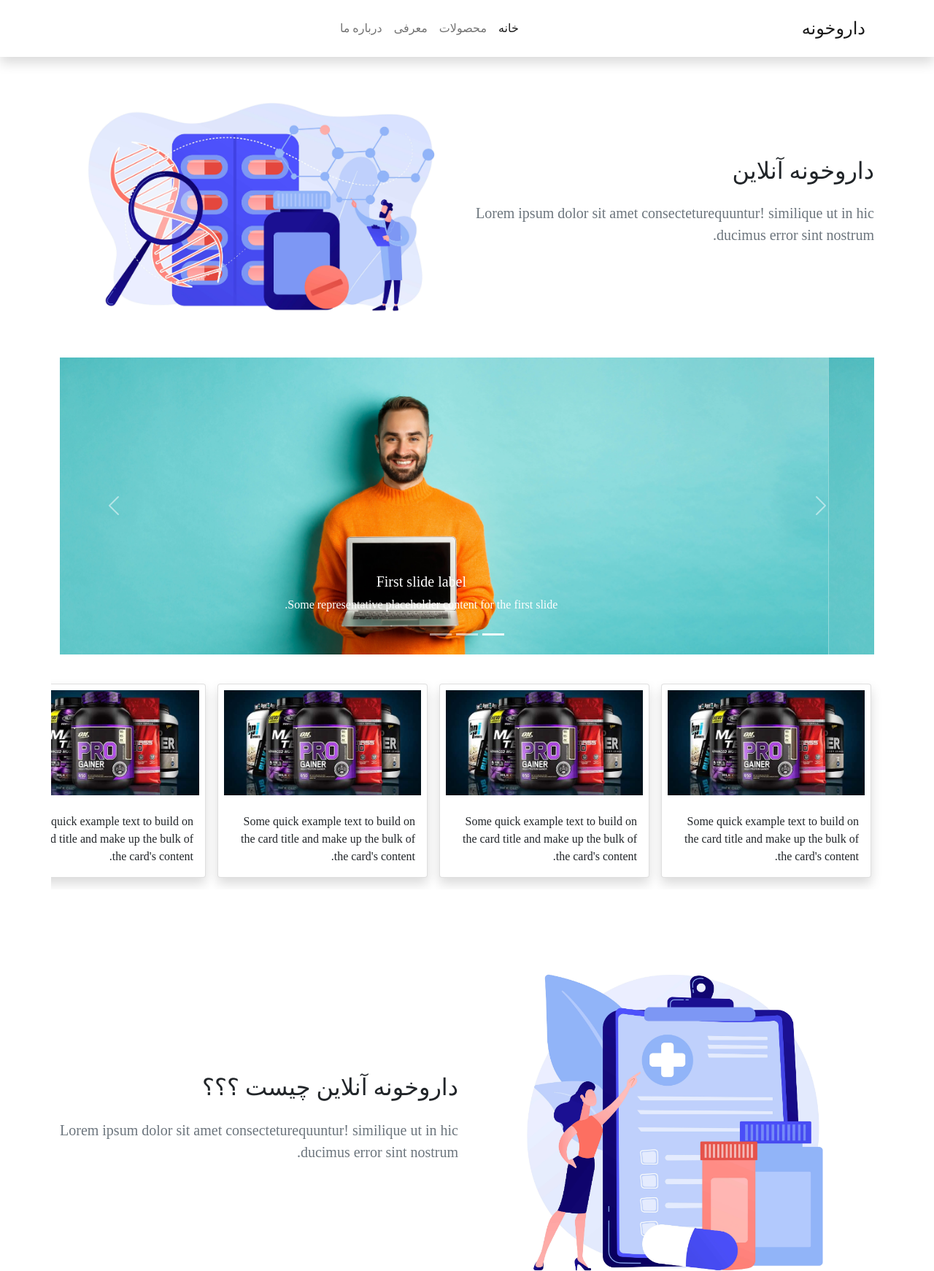
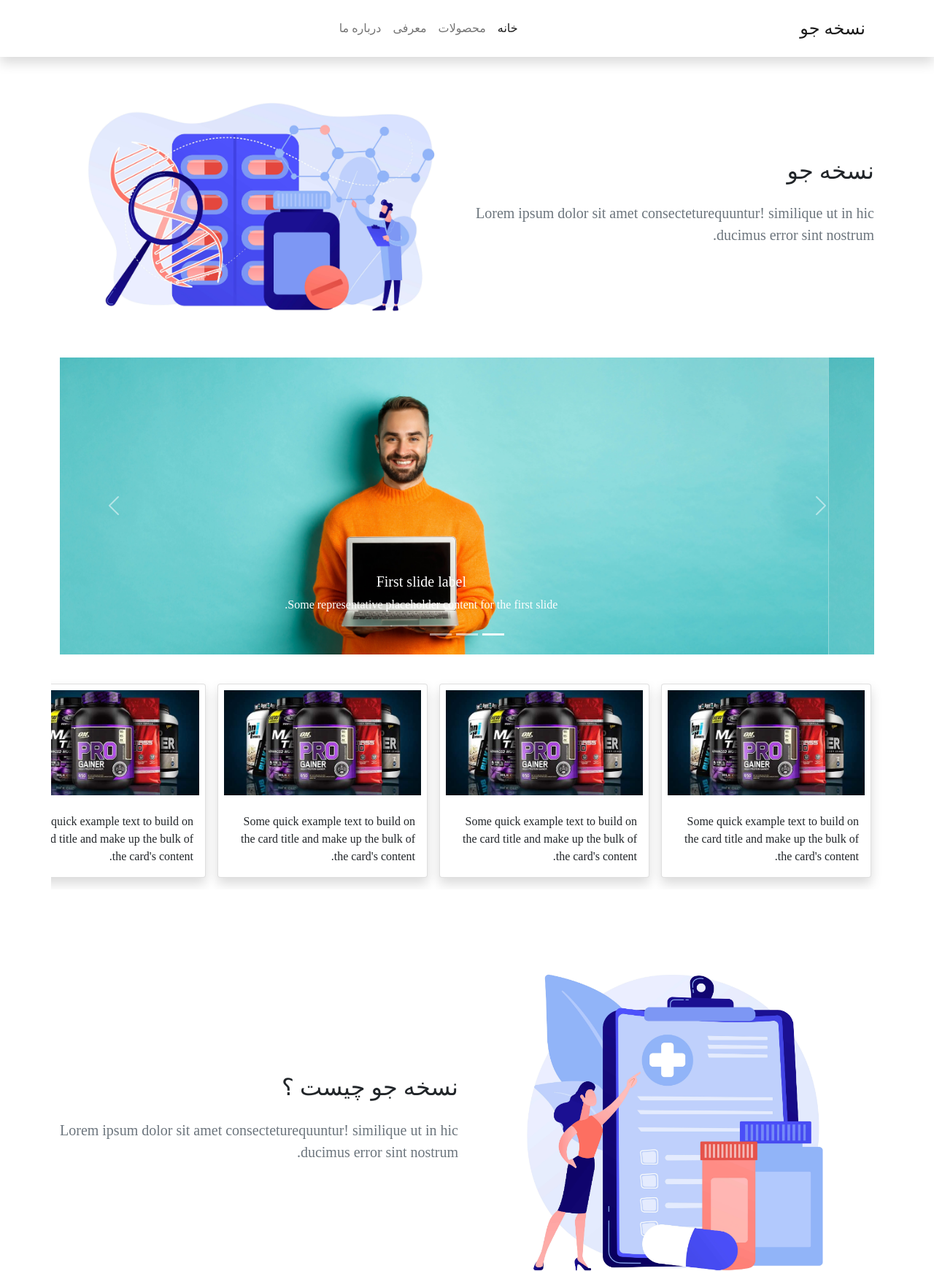
Before and after one commit to Rezosphere/pharmacy, a plain HTML site: page index.html in a window 1280 px wide. Shown: the top 1742 px of the page at 73% size. Drawn offline with nearby package versions, Linux system fonts and the light colour scheme; a web font is replaced by a local one.

Commit message:
edit text

```diff
--- a/index.html
+++ b/index.html
@@ -22,7 +22,7 @@
       type="text/css"
     />
 
-    <title>داروخونه</title>
+    <title>نسخه جو</title>
   </head>
 
   <body>
@@ -30,7 +30,7 @@
     <nav class="sticky-top bg-white p-2 shadow" style="--bs-bg-opacity: 0.95">
       <div class="navbar navbar-expand-lg navbar-light container">
         <div class="container-fluid">
-          <a class="navbar-brand fs-4" href="#">داروخونه</a>
+          <a class="navbar-brand fs-4" href="#">نسخه جو</a>
           <button
             class="navbar-toggler"
             type="button"
@@ -67,7 +67,7 @@
       <section class="container">
         <div class="row align-items-center">
           <div class="col-md-6">
-            <h2 class="dispaly-4 mb-4">داروخونه آنلاین</h2>
+            <h2 class="dispaly-4 mb-4"> نسخه جو </h2>
             <p class="lead text-muted">
               Lorem ipsum dolor sit amet consecteturequuntur! similique ut in
               hic ducimus error sint nostrum.
@@ -239,7 +239,7 @@
             <img src="image/20944575.jpg" class="img-fluid" />
           </div>
           <div class="col-md-6">
-            <h2 class="dispaly-4 mb-4">داروخونه آنلاین چیست ؟؟؟</h2>
+            <h2 class="dispaly-4 mb-4">نسخه جو چیست ؟</h2>
             <p class="lead text-muted">
               Lorem ipsum dolor sit amet consecteturequuntur! similique ut in
               hic ducimus error sint nostrum.
@@ -317,7 +317,7 @@
         <hr class="border-3">
         <section class="container mx-auto row">
           <div class="col-md-6 p-3 mb-2">
-            <p>داروخونه</p>
+            <p>نسخه جو</p>
             <p>
               Lorem ipsum dolor sit amet consectetur adipisicing elit. Nulla ea
               culpa obcaecati animi autem totam quo. Inventore, quidem
```
